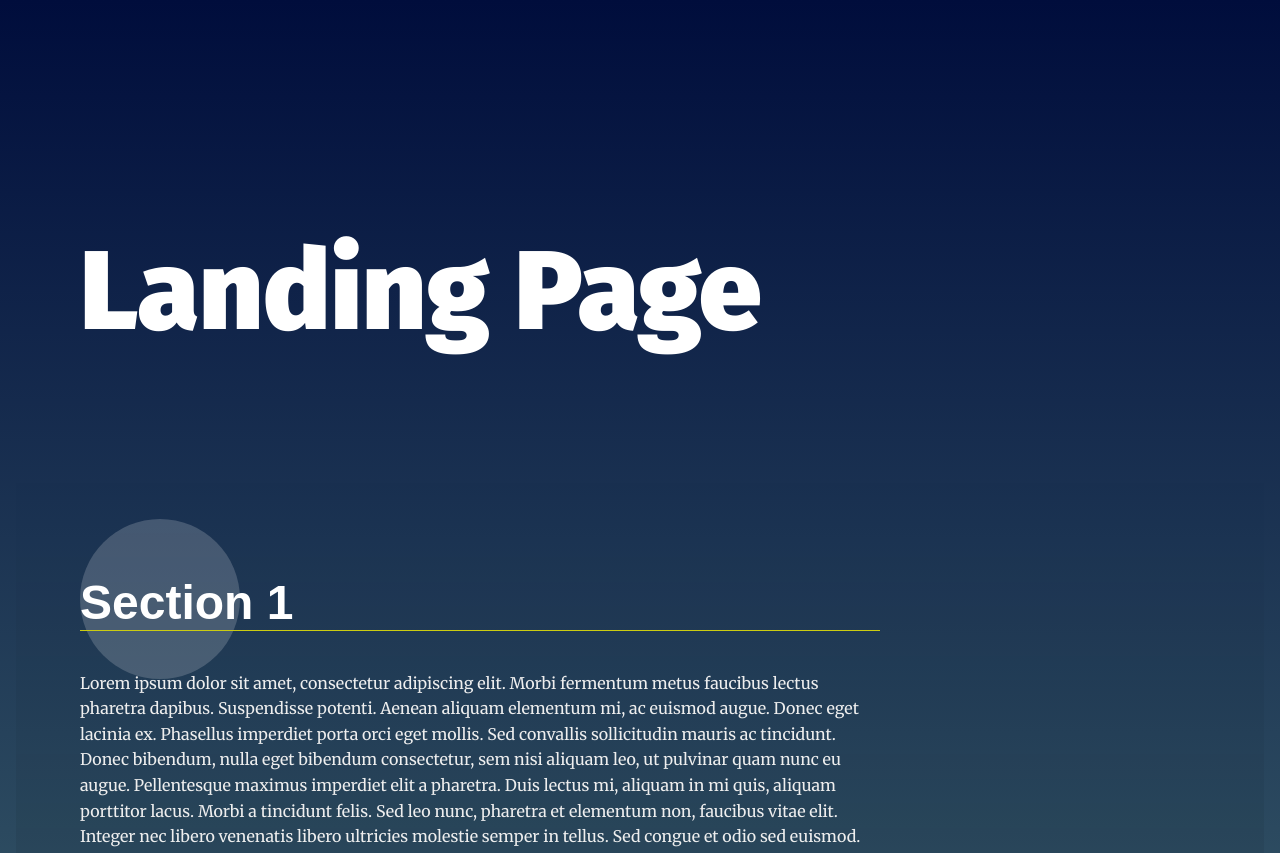
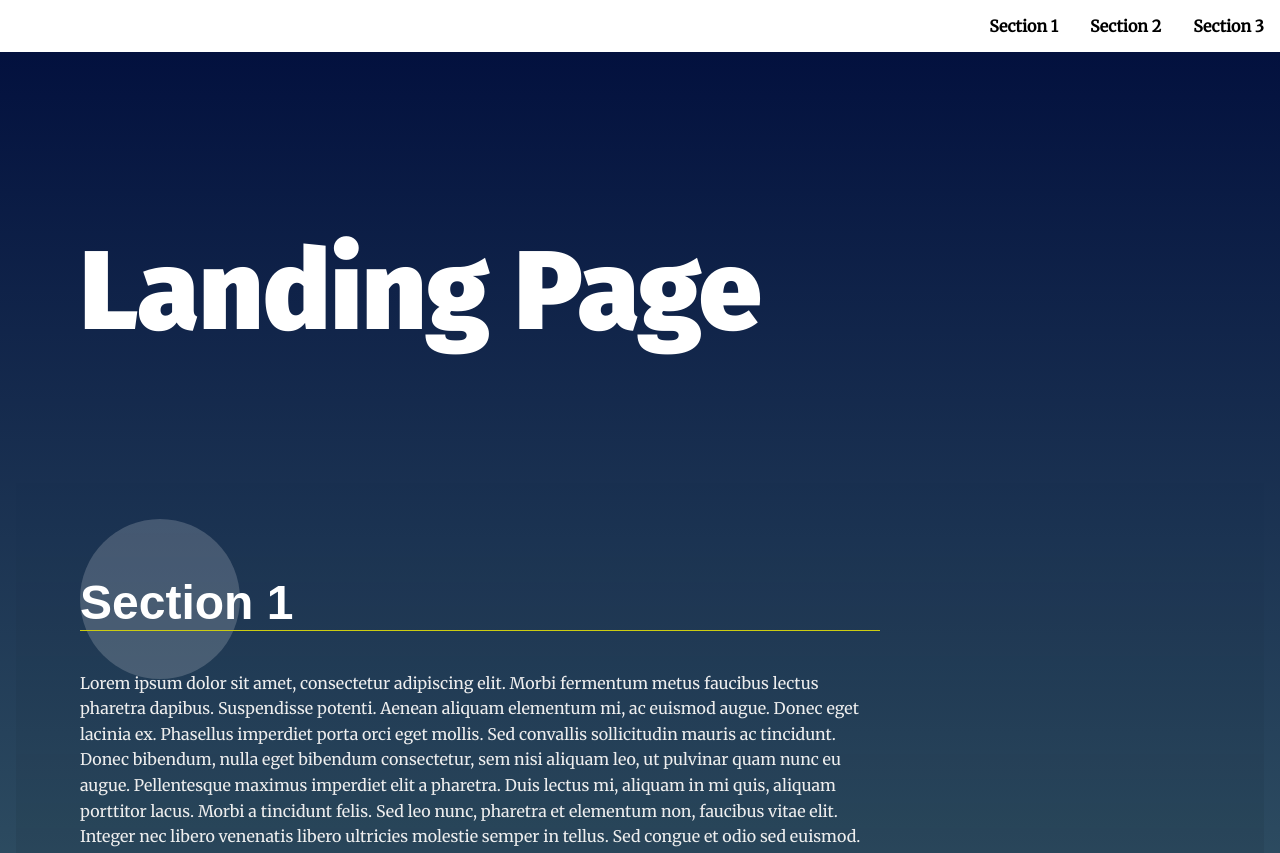
Before and after one commit to jflemke/landing-page, a plain HTML site: page index.html in a window 1280 px wide. Shown: the top 853 px of the page. Drawn offline with Linux system fonts and the light colour scheme.

Commit message:
Build navBar from sections

```diff
--- a/index.html
+++ b/index.html
@@ -8,6 +8,8 @@
   <!-- Load Google Fonts -->
   <link href="https://fonts.googleapis.com/css?family=Fira+Sans:900|Merriweather&display=swap" rel="stylesheet">  <!-- Load Styles -->
   <link href="css/styles.css" rel="stylesheet">
+
+  <script src="js/app.js"></script>
 </head>
 <body>
   <!-- HTML Follows BEM naming conventions
--- a/js/app.js
+++ b/js/app.js
@@ -18,6 +18,8 @@
  *
 */
 
+// stores all section elements of teh website.
+let sections = null;
 
 /**
  * End Global Variables
@@ -34,7 +36,28 @@
 */
 
 // build the nav
+function buildMenu() {
+    // fetch all sections at the beginning as new sections could be added dynamically
+    sections = document.getElementsByTagName('section');
 
+    const menuFragment = document.createDocumentFragment();
+    for (const section of sections) {
+        const h2 = section.querySelector('h2');
+        const id = section.id;
+        console.log(id);
+
+        const item = document.createElement('li');
+
+        const link = document.createElement('a');
+        link.href = `#${id}`;
+        link.innerText = h2.innerText;
+        link.classList.add('menu__link');
+
+        item.appendChild(link);
+        menuFragment.appendChild(item);
+    }
+    document.getElementById('navbar__list').appendChild(menuFragment);
+}
 
 // Add class 'active' to section when near top of viewport
 
@@ -48,8 +71,13 @@
  *
 */
 
-// Build menu
+document.addEventListener('DOMContentLoaded', function () {
 
-// Scroll to section on link click
+    // Build menu
+    buildMenu();
 
-// Set sections as active
+    // Set sections as active
+
+    // Scroll to section on link click
+
+});
```
